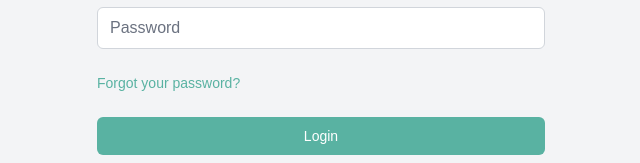
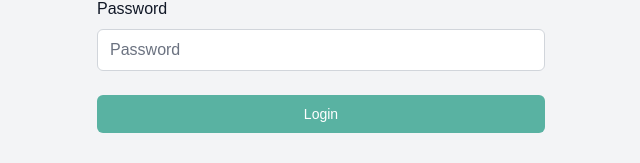
Before and after one commit to eVe-lhs/blog-frontend, a React (Create React App) app: page /auth/login in a window 1280 px wide. Shown: the part 480-643 px from the top of the page, without its empty margins (319-959 px from the left). Built offline with nearby package versions, Linux system fonts and the light colour scheme.

Commit message:
minor change

```diff
--- a/src/components/Login.js
+++ b/src/components/Login.js
@@ -118,7 +118,7 @@ export default function Login() {
           />
         ))}
       </div>
-      <FormExtra />
+      {/* <FormExtra /> */}
       <FormAction handleSubmit={handleSubmit} text="Login" />
     </form>
   );
```
